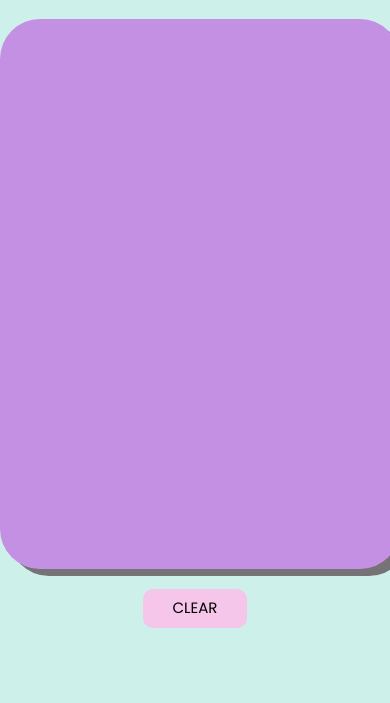
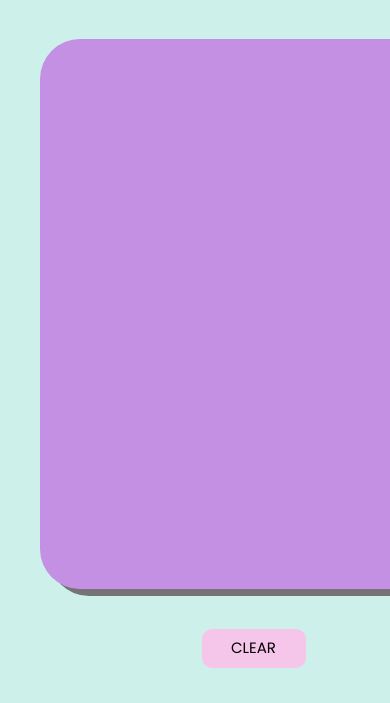
Before and after one commit to celynadaminello/to-do-list, a plain HTML site: page index.html in a window 390 px wide. Shown: the part 141-844 px from the top of the page. Drawn offline with nearby package versions, Linux system fonts and the light colour scheme.

Commit message:
to-do-list

```diff
--- a/css/style.css
+++ b/css/style.css
@@ -12,6 +12,13 @@ body{
     background-color: #CDF0EA;
 }
 
+.container{
+    position: absolute;
+    top: 0;
+    right:0;
+    bottom:0; left:0;
+}
+
 .title-src{
 
     width: 500px;
@@ -21,7 +28,7 @@ body{
 #content-task{
 
     width: 500px;
-    min-height: 600px;
+    min-height: 500px;
     margin-top: 10px;
     background-color: #C490E4;
     box-shadow: 9px 7px #757375;
@@ -31,13 +38,14 @@ body{
 
 .title-src, #content-task{
 
+    margin: auto;
     text-align: center;
     color:#161853;
     border-radius: 40px;
-    margin-left: auto;
-    margin-right: auto;
-    position:relative;
-    top:50px;
+}
+
+.title-src{
+    margin-top: 20px;
 }
 
 #clear-txt{
@@ -50,7 +58,7 @@ body{
     background-color: #F6C6EA;
     margin:auto;
     position:relative;
-    top:70px;
+    top:20px;
     text-transform: uppercase;
     font-size: 15px;;
 }
@@ -101,7 +109,8 @@ ion-icon {
     #content-task{
 
         width: 450px;
-        min-height: 550px;
+        min-height: 500px;
+        margin: auto;
     }
 }
 
@@ -114,3 +123,59 @@ ion-icon {
         min-height: 550px;
     }
 }
+
+@media only screen and (max-width: 470px){
+
+    .title-src{
+
+        margin-top: 50px;
+        margin-bottom: 30px;
+    }
+
+    #content-task, #clear-txt{
+
+        position: relative;
+        left: 20px;
+        margin-top: 20px;
+    }
+}
+
+@media only screen and (max-width: 445px){
+
+    #content-task, #clear-txt{
+
+        position: relative;
+        left: 40px;
+        margin-top: 20px;
+    }
+}
+
+@media only screen and (max-width: 390px){
+
+    #clear-txt{
+
+        position: relative;
+        left: 15%;
+        margin-top: 20px;
+    }
+}
+
+@media only screen and (max-width: 360px){
+
+    #clear-txt{
+
+        position: relative;
+        left: 20%;
+        margin-top: 20px;
+    }
+}
+
+@media only screen and (max-width: 310px){
+
+    #clear-txt{
+
+        position: relative;
+        left: 100px;
+        margin-top: 20px;
+    }
+}
```
